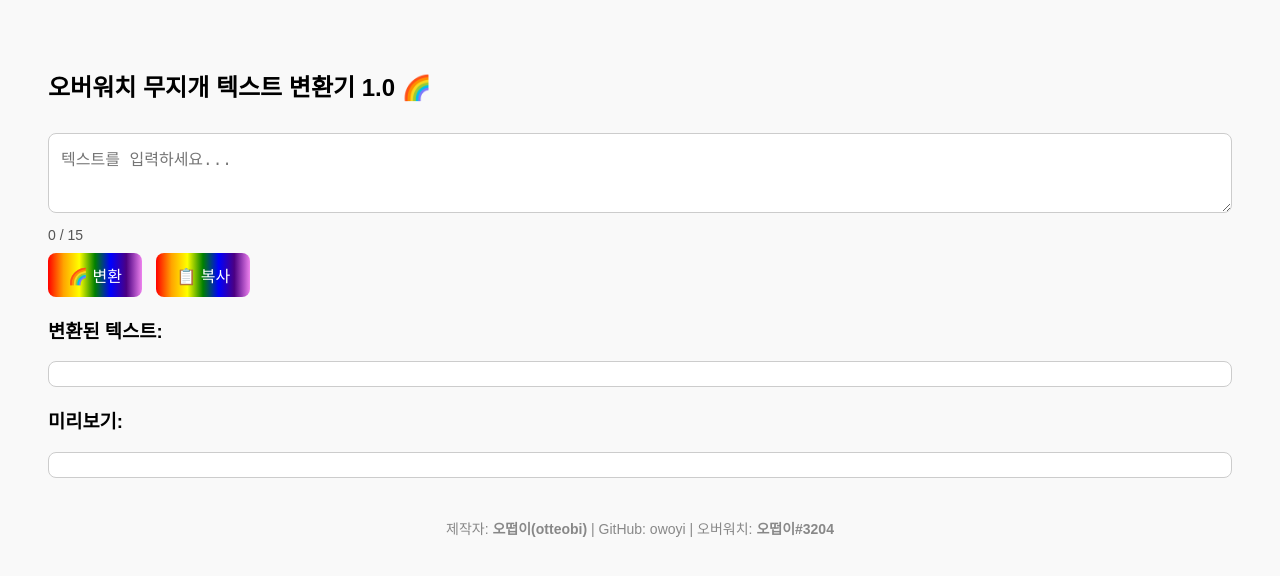
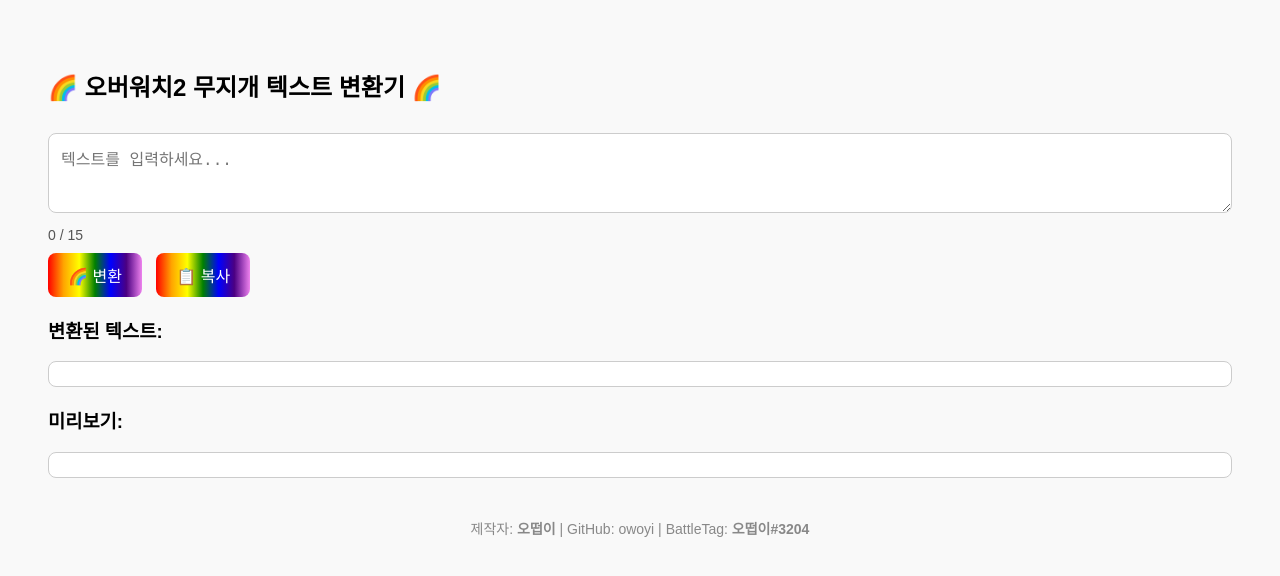
Before and after one commit to owoyi/ow-rainbow-text, a plain HTML site: page index.html in a window 1280 px wide. Drawn offline with Linux system fonts and the light colour scheme.

Commit message:
Update index.html

```diff
--- a/index.html
+++ b/index.html
@@ -2,7 +2,7 @@
 <html lang="ko">
 <head>
   <meta charset="UTF-8" />
-  <title>오버워치 무지개 텍스트 변환기</title>
+  <title>🌈 오버워치 무지개 텍스트 변환기</title>
   <link rel="icon" href="favicon.ico" type="image/x-icon" />
   <style>
     body {
@@ -68,7 +68,7 @@
 </head>
 <body>
 
-  <h2>오버워치 무지개 텍스트 변환기 1.0 🌈</h2>
+  <h2>🌈 오버워치2 무지개 텍스트 변환기 🌈</h2>
 
   <textarea id="inputText" rows="3" placeholder="텍스트를 입력하세요..."></textarea>
 
@@ -89,9 +89,9 @@
   <div id="preview"></div>
 
   <footer>
-    제작자: <strong>오떱이(otteobi)</strong> |
+    제작자: <strong>오떱이</strong> |
     GitHub: <a href="https://github.com/owoyi" target="_blank">owoyi</a> |
-    오버워치: <strong>오떱이#3204</strong>
+    BattleTag: <strong>오떱이#3204</strong>
   </footer>
 
   <script src="script.js"></script>
```
